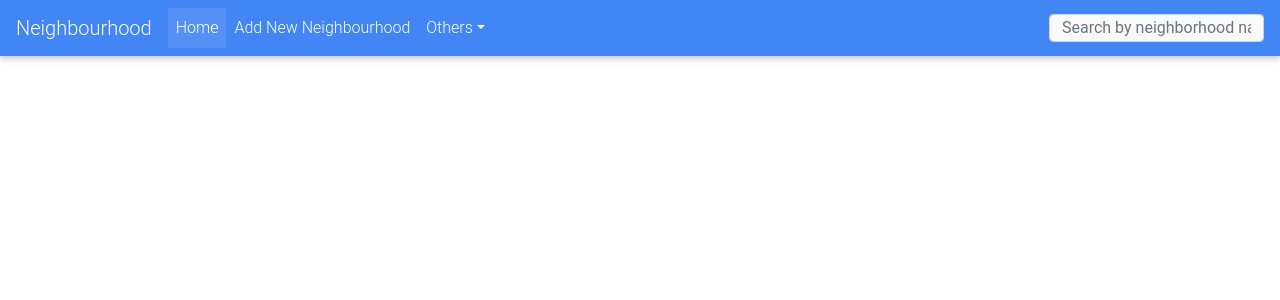
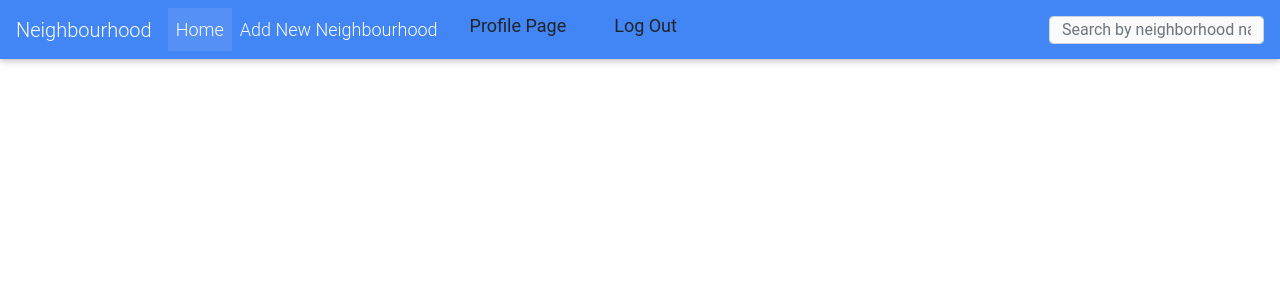
Before and after one commit to nancyjamescoding/-neighbourhood-, a Django app: template myneighbourhood/templates/navbar.html in a window 1280 px wide. Shown: the top 300 px of the page. Run offline with Django 4.2, Linux system fonts and the light colour scheme; the template is opened without the code that fills it, so the values that code supplies are empty; some libraries are stand-ins or nearby versions.

Commit message:
changed the font size of the body to larger

```diff
--- a/myneighbourhood/templates/navbar.html
+++ b/myneighbourhood/templates/navbar.html
@@ -17,7 +17,7 @@
   <!-- Material Design Bootstrap -->
   <link href="https://cdnjs.cloudflare.com/ajax/libs/mdbootstrap/4.8.2/css/mdb.min.css" rel="stylesheet">
 </head>
-<body>
+<body style="font-size: large;">
 <!--Navbar-->
 <nav class="navbar navbar-expand-lg navbar-dark primary-color">
 
@@ -43,13 +43,11 @@
       <li class="nav-item">
         <a class="nav-link" href="{% url 'add-neighbourhood' %}">Add New Neighbourhood</a>
       </li>
+       <li>
+        <a class="dropdown-item" href="/profile">Profile Page</a>
 
-      <!-- Dropdown -->
-      <li class="nav-item dropdown">
-        <a class="nav-link dropdown-toggle" id="navbarDropdownMenuLink" data-toggle="dropdown"
-          aria-haspopup="true" aria-expanded="false">Others</a>
-        <div class="dropdown-menu dropdown-primary" aria-labelledby="navbarDropdownMenuLink">
-          <a class="dropdown-item" href="/profile">Profile Page</a>
+       </li>
+       <li>
           <a class="dropdown-item" href="/logout">Log Out</a>
         </div>
       </li>
--- a/myneighbourhood/templates/neighbourhoods.html
+++ b/myneighbourhood/templates/neighbourhoods.html
@@ -9,8 +9,9 @@
                     <div class="card-body">
                         <p>{{neighbourhood.location}}</p>
                     </div>
-                    <a class= "btn btn-outline-dark btn-sm m-1" href="{% url  'neighbourhood_form' nighbourhood.id %}">Join</a>
+                    <a class= "btn btn-outline-dark btn-sm m-1" href="{% url  'neighbourhood_form' nighbourhood.id %}"> Join</a>
                 </div>
             </div>
         {% endfor %}
     </div>
+{%endblock%}
```
Also changed, not shown: static/css/styles.css (+4 -3 lines).
